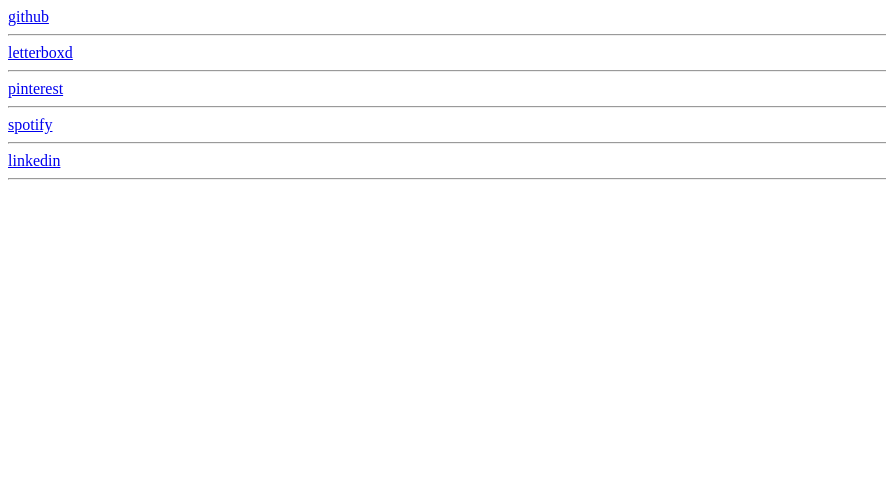
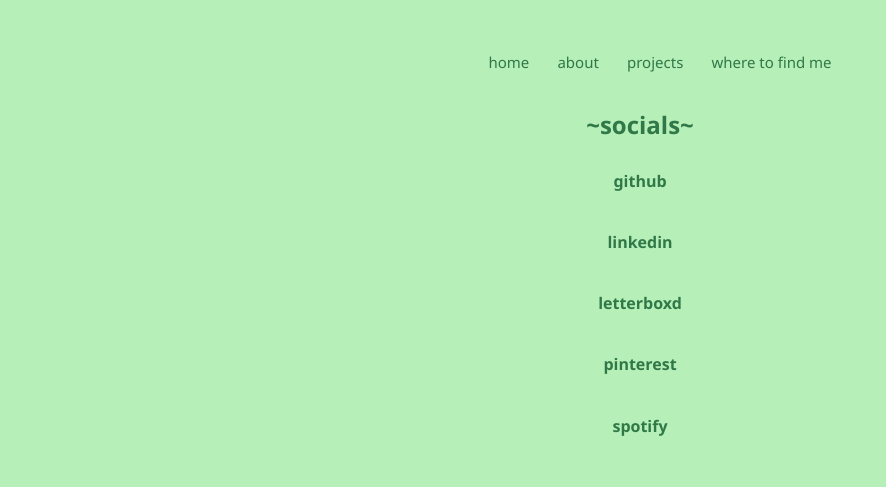
Before and after one commit to zurimckee/projbyzuri, a plain HTML site: page html s/zurisite/contact.html in a window 1280 px wide. Shown: the whole page, without its empty margins (0-886 px from the left). Drawn offline with Linux system fonts and the light colour scheme.

Commit message:
added a ton of cool shit

```diff
--- a/html s/zurisite/contact.html
+++ b/html s/zurisite/contact.html
@@ -1,10 +1,28 @@
-<a href="https://github.com/zurimckee/zurimckee.github.io">github</a>
-        <hr>
-        <a href="https://letterboxd.com/zurikeemc/">letterboxd</a>
-        <hr>
-        <a href="https://www.pinterest.com/zurikeemc/">pinterest</a>
-        <hr>
-        <a href="https://open.spotify.com/user/awesomekid117?si=40be587d263d423f">spotify</a>
-        <hr>
-        <a href="https://www.linkedin.com/in/zuri-mckee-113374281/">linkedin</a>
-        <hr>
+<!DOCTYPE html>
+<html lang="en-US">
+<head>
+    <meta charset="UTF-8">
+    <meta name="viewport" content="width=device-width, initial-scale=1.0">
+    <link rel="stylesheet" href="styles.css">
+</head>
+    <body>
+
+        <nav>
+            <ul>
+                <li><a href="index.html">home</a></li>
+                <li><a href="about.html">about</a></li>
+                <li><a href="projects.html">projects</a></li>
+                <li><a href="contact.html">where to find me</a></li>
+            </ul>
+        </nav>
+        <h2><strong>~socials~</strong></h2>
+        <p>
+            <a href="https://github.com/zurimckee/projbyzuri"> github</a><br>
+            <a href="www.linkedin.com/in/zuri-mckee-113374281"> linkedin </a><br>
+            <a href="https://letterboxd.com/zurikeemc/">letterboxd </a><br>
+            <a href="https://www.pinterest.com/zurikeemc/">pinterest</a><br>
+            <a href="https://open.spotify.com/user/awesomekid117?si=40be587d263d423f">spotify</a>
+        </p>
+
+    </body>
+</html>
--- a/html s/zurisite/styles.css
+++ b/html s/zurisite/styles.css
@@ -1,26 +1,73 @@
 body {
     font-family:'Segoe UI', Tahoma, Verdana, sans-serif ;
-    margin: 0;
-    padding: 0;
+    font-size: 16px;
+    line-height: 1.6;
+    margin: 40px;
+    padding: 20x;
     background-color:#b6efb8;
     color: #307848;
+    text-align: center;
+    list-style: circle;
 
 }
 
+.myDiv {
+    border: 5px outset #307848;
+    background-color: hwb(123 48% 28%);
+    text-align: center;
+  }
 
-header {
+/*headings*/
+h1 {
+    font-size:36;
     background: #b6efb8;
     color: #307848;
     text-align: center;
     padding: 20px;
 }
 
+h2{
+    font-size: 24px;
+    text-align:center;
+    color:#307848;
+
+}
+
+h3{
+    font-size: 20px;
+    text-align:center;
+    color:#307848;
+
+}
+
+h4{
+    font-size: 16px;
+    text-align:center;
+    color:#307848;
+
+}
+
+/*socials for contact page*/
+p a{
+    display:block;
+    text-decoration:double;
+    color:#307848;
+    font-weight: bold;
+    padding: 5px 0;
+    transition: color 0.3s ease;
+}
+
+p a:hover{
+    color: #95e2ac;
+
+}
+
 /*nav bar*/
-
 nav{
     background: #b6efb8;
     padding: 10px 0;
     text-align: center;
+    position: sticky;
 }
 
 nav ul{
@@ -58,7 +105,7 @@
 
 footer{
     text-align: center;
-    background: #4f9b68;
+    background: #95e2ac;
     color: #e7e6e6;
     padding: 10px;
     position: fixed;
```
Also changed, not shown: html s/zurisite/index.html (+17 -8 lines), html s/zurisite/blog.html (added).
